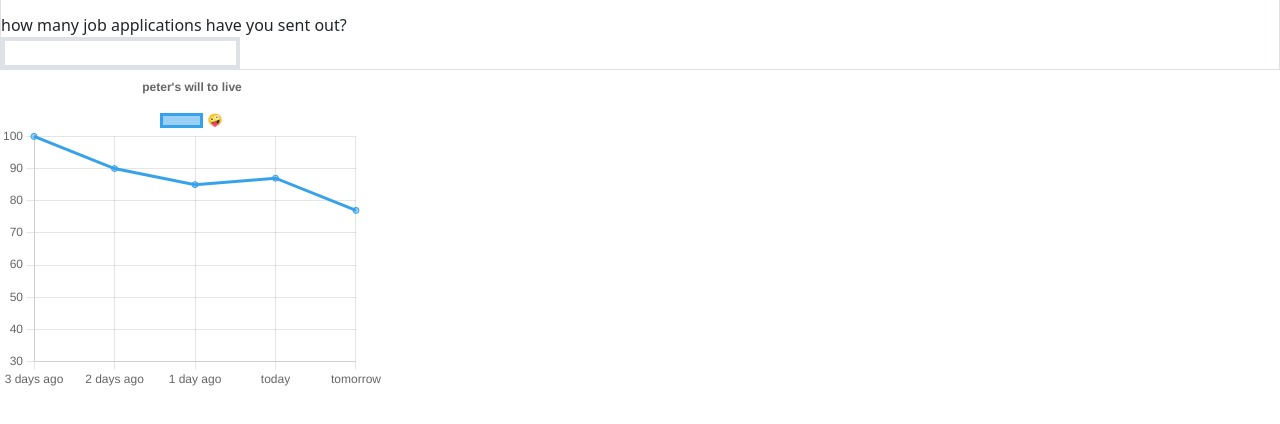
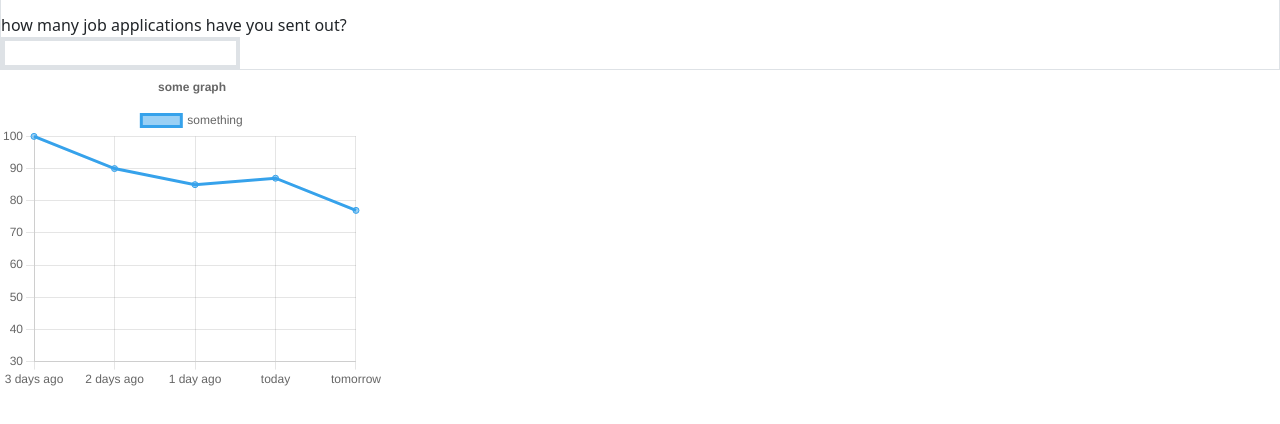
Before and after one commit to pecasdev/jobwait, a React (Create React App) app in the folder frontend/: page / in a window 1280 px wide. Shown: the part 204-628 px from the top of the page. Built offline with nearby package versions, Linux system fonts and the light colour scheme.

Commit message:
Improve GraphExample

```diff
--- a/frontend/src/GraphExample.tsx
+++ b/frontend/src/GraphExample.tsx
@@ -1,5 +1,4 @@
-import * as React from "react";
-import { Line } from "react-chartjs-2";
+import LineChart from "./LineChart";
 
 const labels = ["3 days ago", "2 days ago", "1 day ago", "today", "tomorrow"];
 const Data = [100, 90, 85, 87, 77, 60, 67, 45, 32];
@@ -7,19 +6,13 @@ const Data = [100, 90, 85, 87, 77, 60, 67, 45, 32];
 export default function GraphExample() {
     const chartData = {
         labels,
-        datasets: [{ label: "🤪", data: Data }],
+        datasets: [{ label: "something", data: Data }],
+    };
+    const chartOptions = {
+        plugins: {
+            title: { display: true, text: "some graph" },
+        },
     };
 
-    return (
-        <span className="max-h-80 max-w-96">
-            <Line
-                data={chartData}
-                options={{
-                    plugins: {
-                        title: { display: true, text: "peter's will to live" },
-                    },
-                }}
-            />
-        </span>
-    );
+    return LineChart(chartData, chartOptions);
 }
--- /dev/null
+++ b/frontend/src/LineChart.tsx
@@ -0,0 +1,14 @@
+import { ChartData, ChartOptions } from "chart.js";
+import * as React from "react";
+import { Line } from "react-chartjs-2";
+
+export default function LineChart(
+    data: ChartData<"line", number[], string>,
+    options: ChartOptions<"line">,
+) {
+    return (
+        <span className="max-h-80 max-w-96">
+            <Line data={data} options={options} />
+        </span>
+    );
+}
--- a/frontend/tsconfig.json
+++ b/frontend/tsconfig.json
@@ -14,6 +14,7 @@
         "noImplicitAny": true,
         "strictNullChecks": true
     },
+    "include": ["src", "types"],
     "exclude": [
         "node_modules",
         "build",
```
